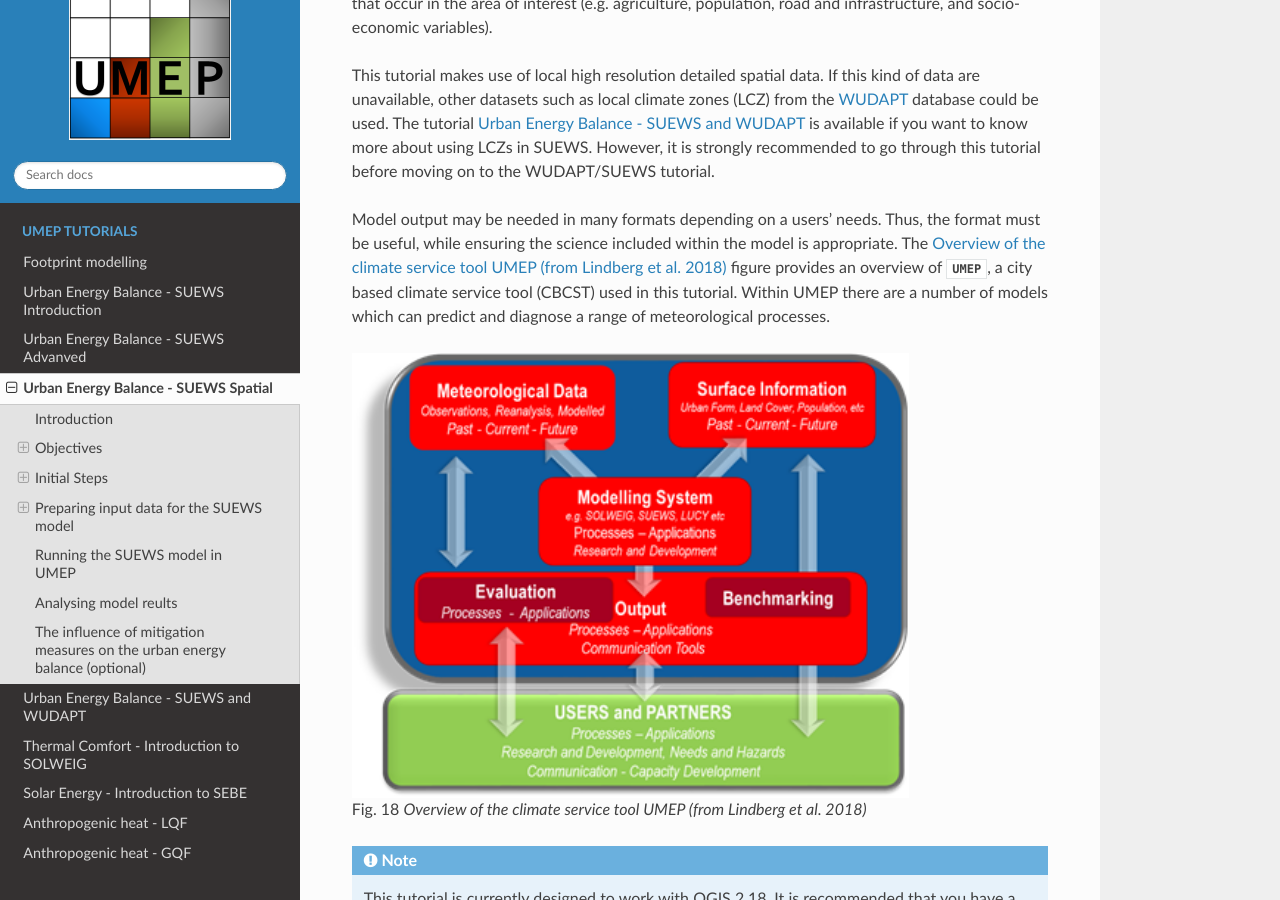
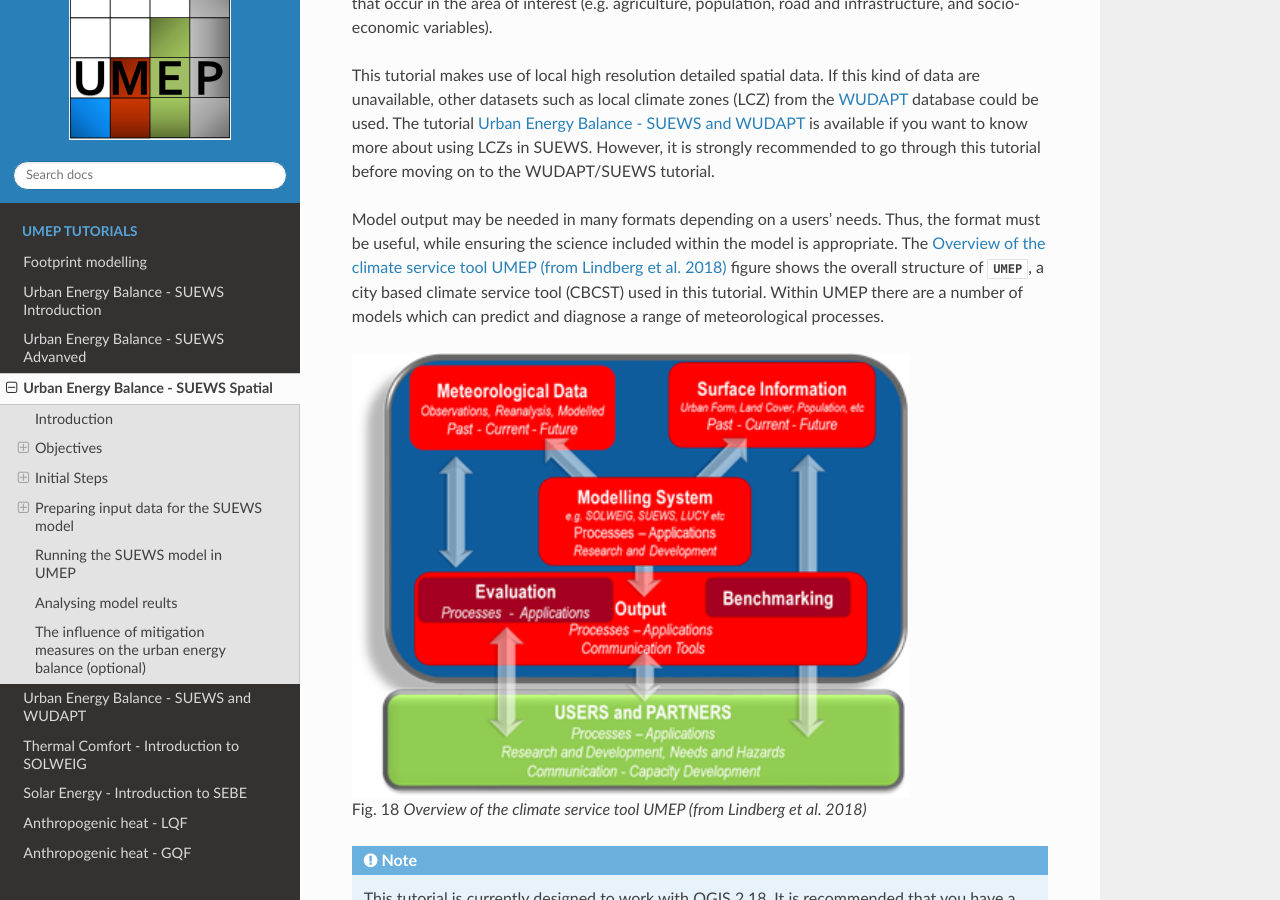
Before and after one commit to Urban-Meteorology-Reading/Tutorials, a Sphinx documentation site: the page built from docs/source/Tutorials/SuewsSpatial.rst, in a window 1280 px wide and 900 px high, scrolled down 416 px. Built offline with Sphinx 7.4.7 and the Read the Docs theme 2.0.0, drawn with Linux system fonts in a browser that asks for light colours.

Commit message:
Update SuewsSpatial.rst

```diff
--- a/docs/source/Tutorials/SuewsSpatial.rst
+++ b/docs/source/Tutorials/SuewsSpatial.rst
@@ -23,7 +23,7 @@ This tutorial makes use of local high resolution detailed spatial data. If this
 
 Model output may be needed in many formats depending on a users’ needs.
 Thus, the format must be useful, while ensuring the science included
-within the model is appropriate. The :ref:`ref_F1` figure provides an overview of
+within the model is appropriate. The :ref:`ref_F1` figure shows the overall structure of
 `UMEP <index_page>`, a city based climate service tool (CBCST) used in this tutorial. Within UMEP there are a number
 of models which can predict and diagnose a range of meteorological processes.
 
```
